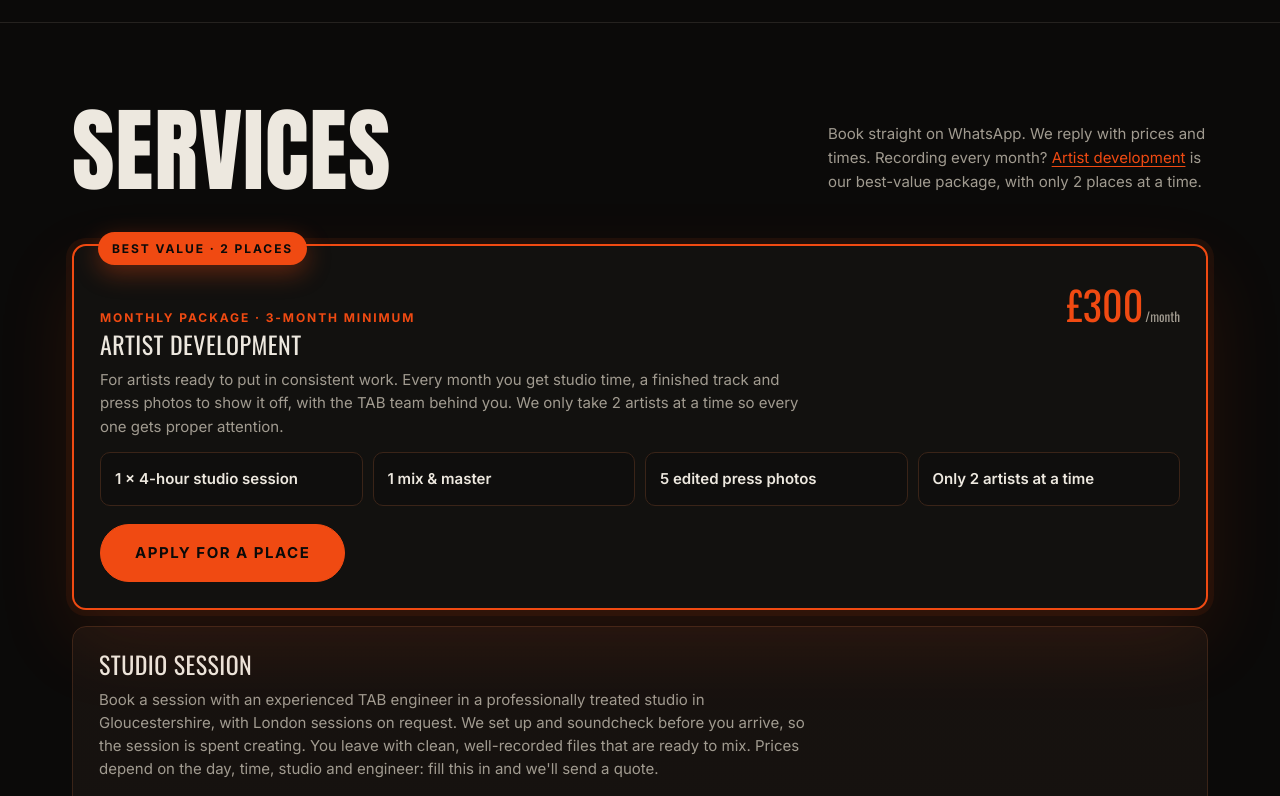
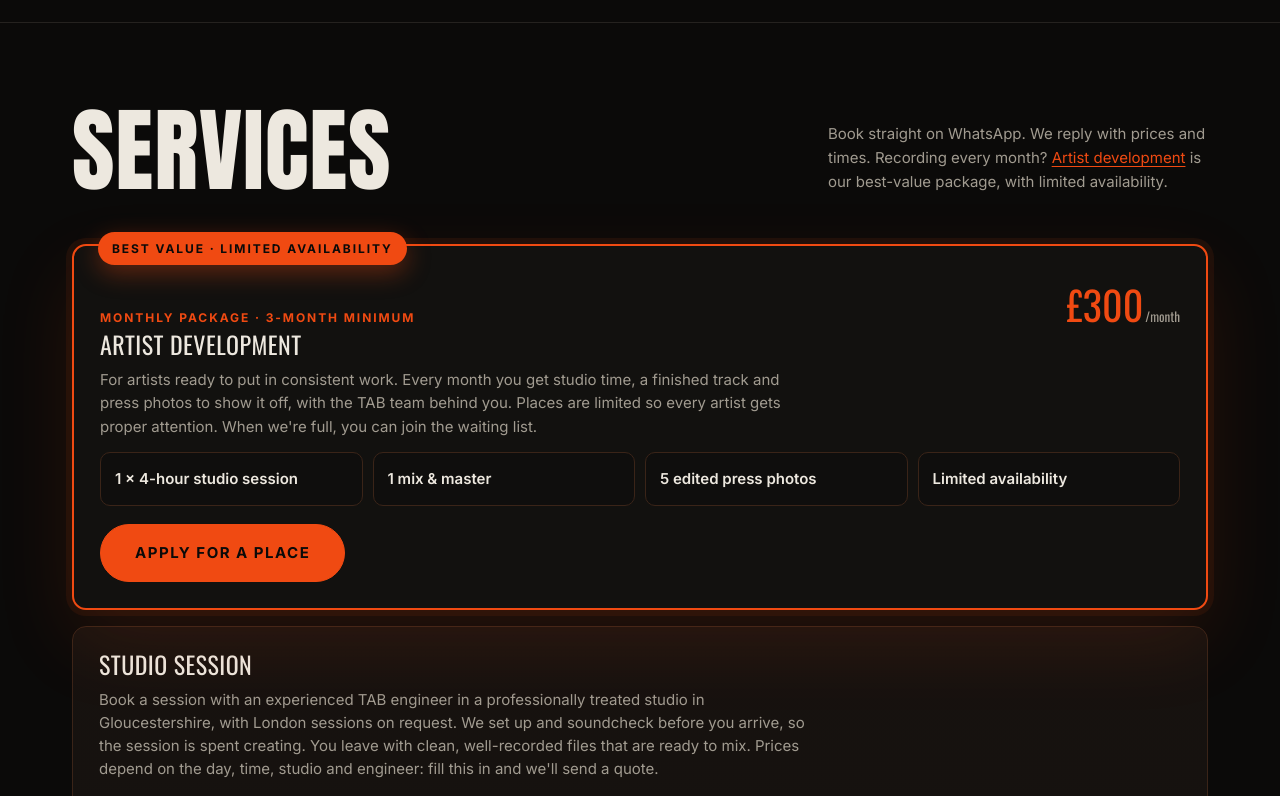
Before and after one commit to Webhosting-com/cubs.web, a plain HTML site: page index.html in a window 1280 px wide. Shown: the part 7540-8336 px from the top of the page. Drawn offline with nearby package versions, Linux system fonts and the light colour scheme.

Commit message:
Artist development: limited availability + waiting list wording
Co-Authored-By: Claude Opus 5.5 <noreply@anthropic.com>
Claude-Session: https://claude.ai/code/session_01LZBd3YDra9VV1hafNYbhB3

```diff
--- a/index.html
+++ b/index.html
@@ -618,12 +618,12 @@ nav.main a.cur{color:var(--ink)}
 </div></div></section>
 
 <section class="s" id="services"><div class="wrap">
-<div class="sh"><h2>Services</h2><p>Book straight on WhatsApp. We reply with prices and times. Recording every month? <a href="#artistDev" class="svc-jump">Artist development</a> is our best-value package, with only 2 places at a time.</p></div>
+<div class="sh"><h2>Services</h2><p>Book straight on WhatsApp. We reply with prices and times. Recording every month? <a href="#artistDev" class="svc-jump">Artist development</a> is our best-value package, with limited availability.</p></div>
 <div class="svc-grid">
-<article class="svc-card svc-dev" id="artistDev"><span class="svc-pop">Best value · 2 places</span>
+<article class="svc-card svc-dev" id="artistDev"><span class="svc-pop">Best value · Limited availability</span>
 <div class="svc-top"><div><span class="svc-tag">Monthly package · <span style="white-space:nowrap">3-month minimum</span></span><h3>Artist development</h3></div><b>£300<small>/month</small></b></div>
-<p>For artists ready to put in consistent work. Every month you get studio time, a finished track and press photos to show it off, with the TAB team behind you. We only take 2 artists at a time so every one gets proper attention.</p>
-<ul class="svc-list"><li>1 × 4-hour studio session</li><li>1 mix &amp; master</li><li>5 edited press photos</li><li>Only 2 artists at a time</li></ul>
+<p>For artists ready to put in consistent work. Every month you get studio time, a finished track and press photos to show it off, with the TAB team behind you. Places are limited so every artist gets proper attention. When we're full, you can join the waiting list.</p>
+<ul class="svc-list"><li>1 × 4-hour studio session</li><li>1 mix &amp; master</li><li>5 edited press photos</li><li>Limited availability</li></ul>
 <a class="btn svc-wa svc-big" href="#" data-wa="dev" target="_blank" rel="noopener">Apply for a place</a>
 </article>
 <article class="svc-card svc-book" id="studioBook">
@@ -653,7 +653,7 @@ nav.main a.cur{color:var(--ink)}
 <li><b>Deposit:</b> a 50% deposit, paid by the payment link we send you, confirms your booking. The rest is due on the day or before files are delivered.</li>
 <li><b>Moving or cancelling:</b> give us at least 48 hours' notice and we'll move your booking or refund the deposit. With less notice, the deposit is kept.</li>
 <li><b>Changes to mixes and masters:</b> one round of changes is included. A round is one set of notes sent together. Extra rounds are £25 each. New parts, re-recorded vocals or a different beat count as a new mix.</li>
-<li><b>Artist development:</b> £300 a month on a 3-month minimum. Places are limited to 2 artists at a time.</li>
+<li><b>Artist development:</b> £300 a month on a 3-month minimum. Availability is limited. When it's full, you can join the waiting list and we'll message you when a place opens.</li>
 </ul></div>
 </div></section>
 <section class="s" id="subscribe"><div class="wrap"><div class="sub">
```
